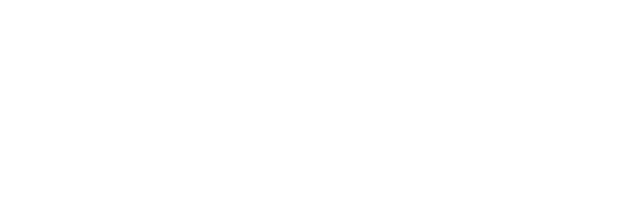
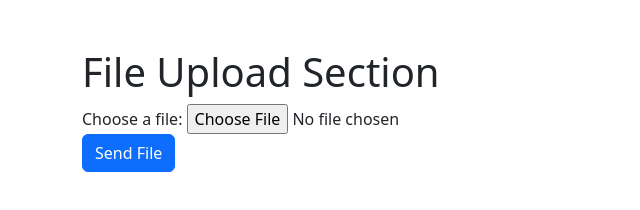
Before and after one commit to Self-nasu/droprate.github.io, a plain HTML site: page public/index.html in a window 1280 px wide. Shown: the whole page, without its empty margins (0-640 px from the left). Drawn offline with nearby package versions, Linux system fonts and the light colour scheme.

Commit message:
file upload api html completes

```diff
--- a/public/index.html
+++ b/public/index.html
@@ -20,6 +20,20 @@
     <!-- CSS linking -->
 </head>
 <body>
+    <div class="container mt-5">
+        <h1>File Upload Section</h1>
+        <form action="#" method="post" enctype="multipart/form-data">
+          <div class="form-group">
+            <label for="fileInput">Choose a file: </label>
+            <input type="file" class="form-control-file" id="fileInput" name="file">
+          </div>
 
+          <button type="submit" class="btn btn-primary">Send File</button>
+        </form>
+    </div>
+
+      <script src="https://code.jquery.com/jquery-3.2.1.slim.min.js"></script>
+      <script src="https://cdnjs.cloudflare.com/ajax/libs/popper.js/1.12.9/umd/popper.min.js"></script>
+      <script src="https://maxcdn.bootstrapcdn.com/bootstrap/4.0.0/js/bootstrap.min.js"></script>
 </body>
 </html>
```
Also changed, not shown: 1 other file.
